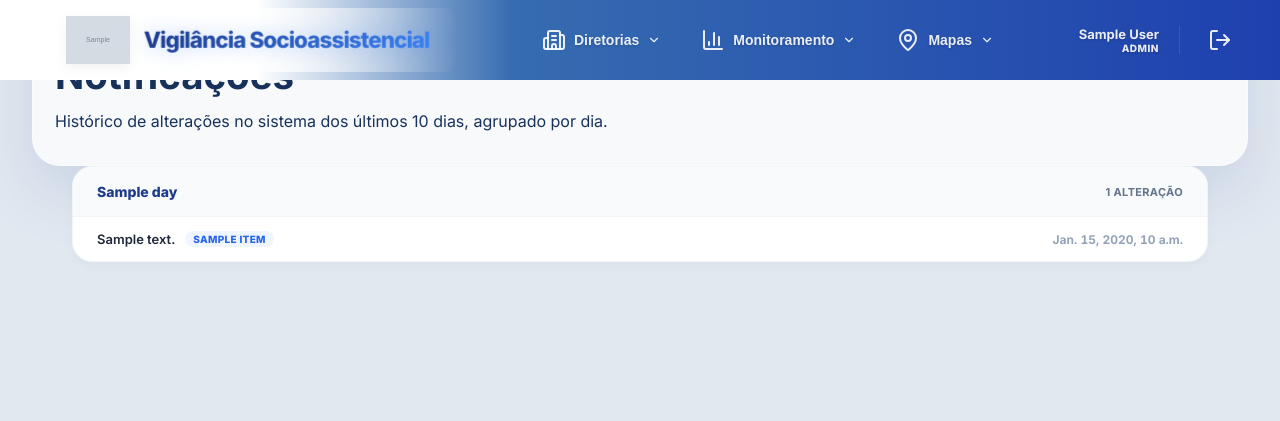
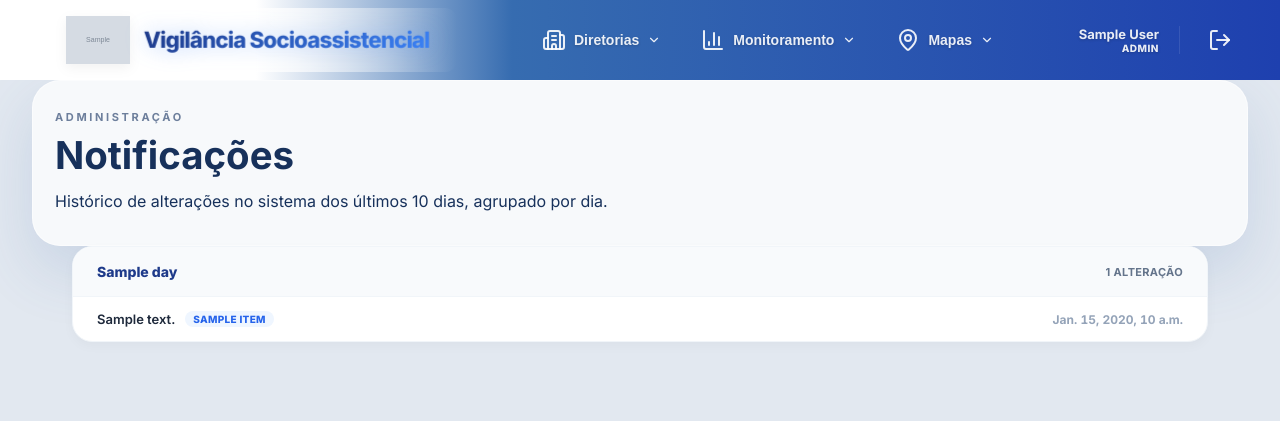
Before and after one commit to gestaosuas/gestaosuas-django, a Django app: template templates/core/notifications.html in a window 1280 px wide. Shown: the top 421 px of the page. Run offline with Django 5.2, Linux system fonts and the light colour scheme; the template is opened without the code that fills it: most values are stand-ins (such as "Sample title", 1, 10 or a date in 2020); grey boxes marked "Sample" are stand-in pictures.

Commit message:
fix: titulo de Notificacoes escondido atras da navbar
partials/navbar.html zera .dashboard-main { padding-top: 0 !important }
no desktop de proposito para paginas com banner colorido proprio
(CRAS, Beneficios, SINE-CP) que ja compensam a navbar absoluta por
conta propria. core/notifications.html usa .dashboard-main "puro"
(sem banner), entao precisa reafirmar o padding-top (mesmo padrao ja
usado em accounts/user_list.html) - senao o titulo fica atras da
navbar em telas >=1025px, como reportado.

Co-Authored-By: Claude Sonnet 5 <noreply@anthropic.com>

```diff
--- a/templates/core/notifications.html
+++ b/templates/core/notifications.html
@@ -62,6 +62,18 @@
 </div>
 
 <style>
+    /* partials/navbar.html zera .dashboard-main { padding-top: 0 !important }
+       de proposito para paginas com banner colorido proprio (CRAS, Beneficios,
+       SINE-CP) que ja compensam a navbar (position:absolute no desktop) via
+       espacamento interno. Esta pagina nao tem banner, entao precisa
+       reafirmar o padding-top aqui (mesmo padrao de accounts/user_list.html)
+       - senao o titulo fica escondido atras da navbar em telas >=1025px. */
+    @media (min-width: 1025px) {
+        .dashboard-main {
+            padding-top: 80px !important;
+        }
+    }
+
     .notif-page-section {
         display: flex;
         flex-direction: column;
```
Also changed, not shown: CLAUDE.md (+2 -0 lines).
